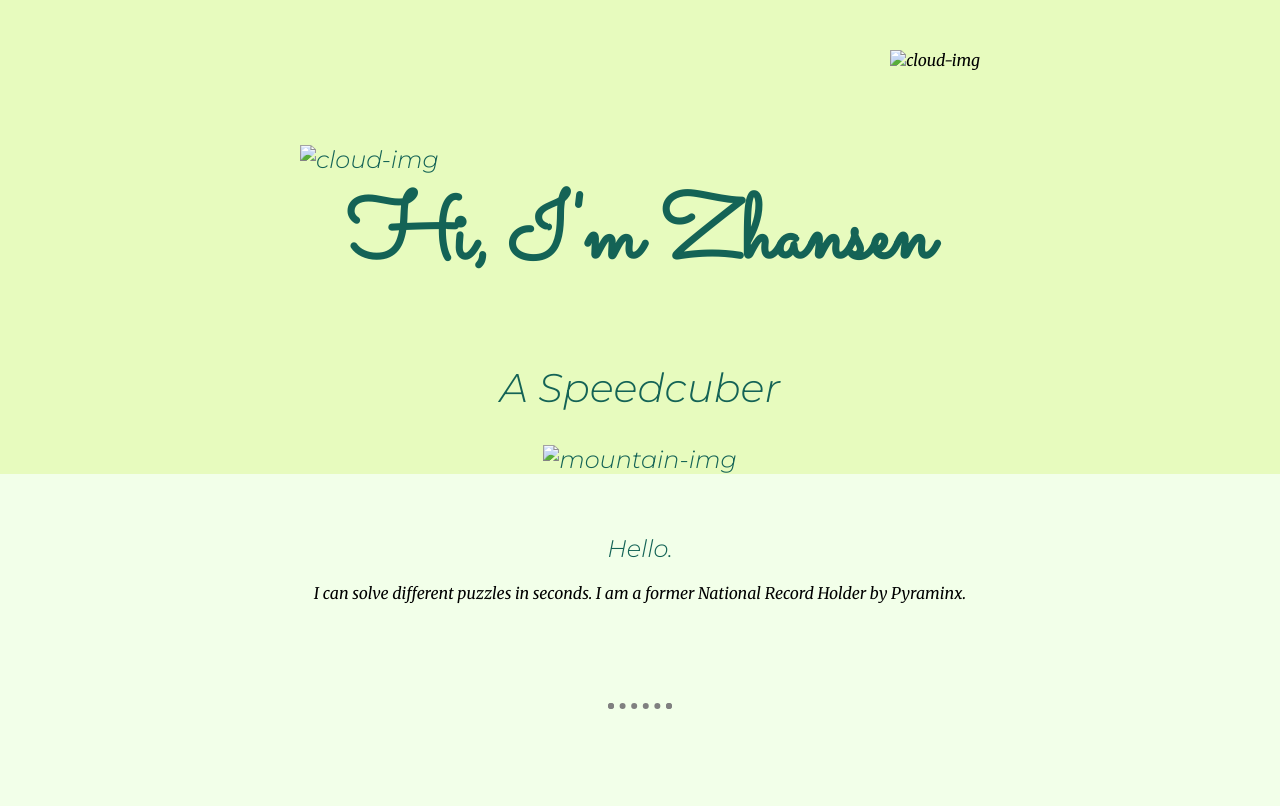
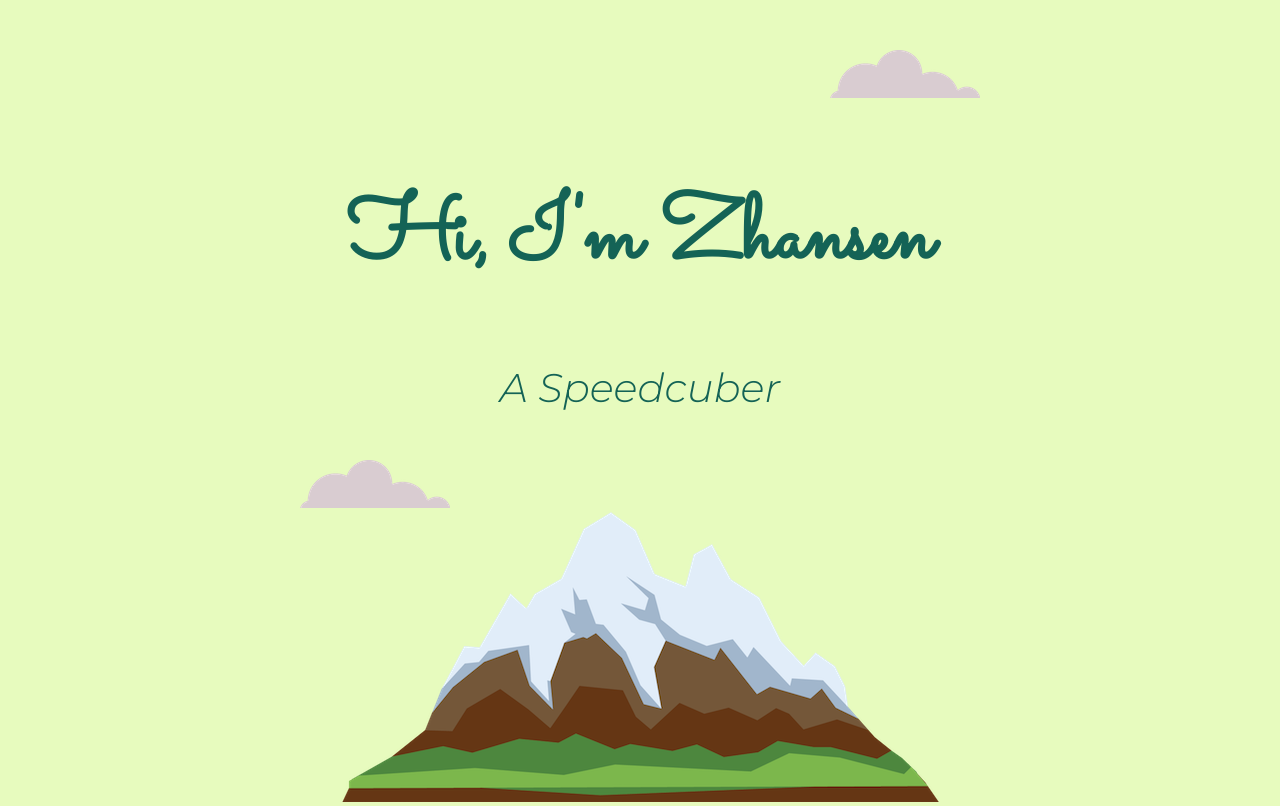
Before and after one commit to Zhaka05/cv, a plain HTML site: page index.html in a window 1280 px wide. Shown: the top 806 px of the page. Drawn offline with Linux system fonts and the light colour scheme.

Commit message:
Update index.html

```diff
--- a/index.html
+++ b/index.html
@@ -14,11 +14,11 @@
 
 <body>
   <div class="top-container">
-    <img class="top-cloud" src="images/cloud.png" alt="cloud-img">
+    <img class="top-cloud" src="/cloud.png" alt="cloud-img">
     <h1>Hi, I'm Zhansen </h1>
     <h2 class="speedcuber">A Speedcuber<h2>
-        <img class="bottom-cloud" src="images/cloud.png" alt="cloud-img">
-        <img class="mountain-image" src="images/mountain.png" alt="mountain-img">
+        <img class="bottom-cloud" src="/cloud.png" alt="cloud-img">
+        <img class="mountain-image" src="/mountain.png" alt="mountain-img">
   </div>
   <div class="middle-container">
     <div class="profile">
```
